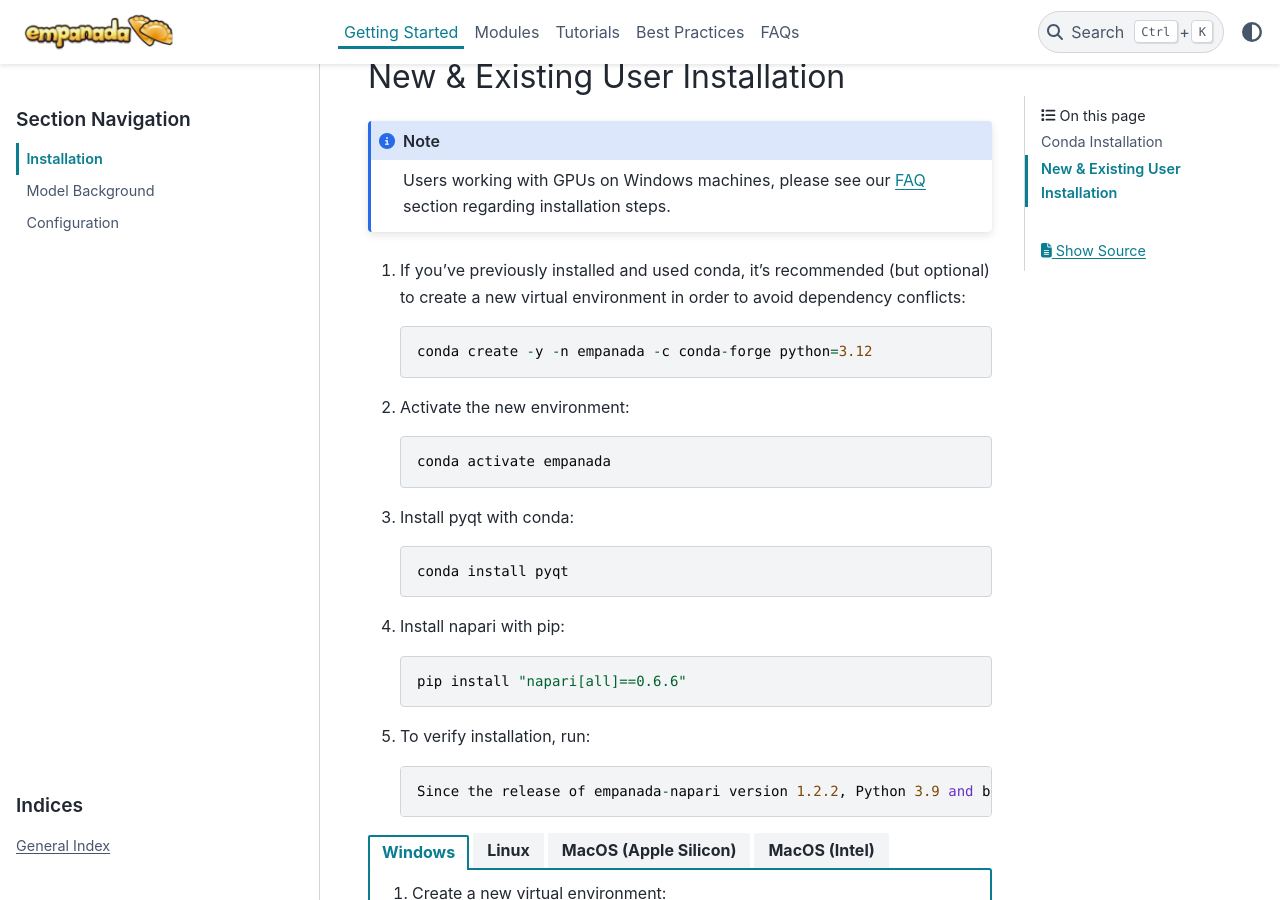
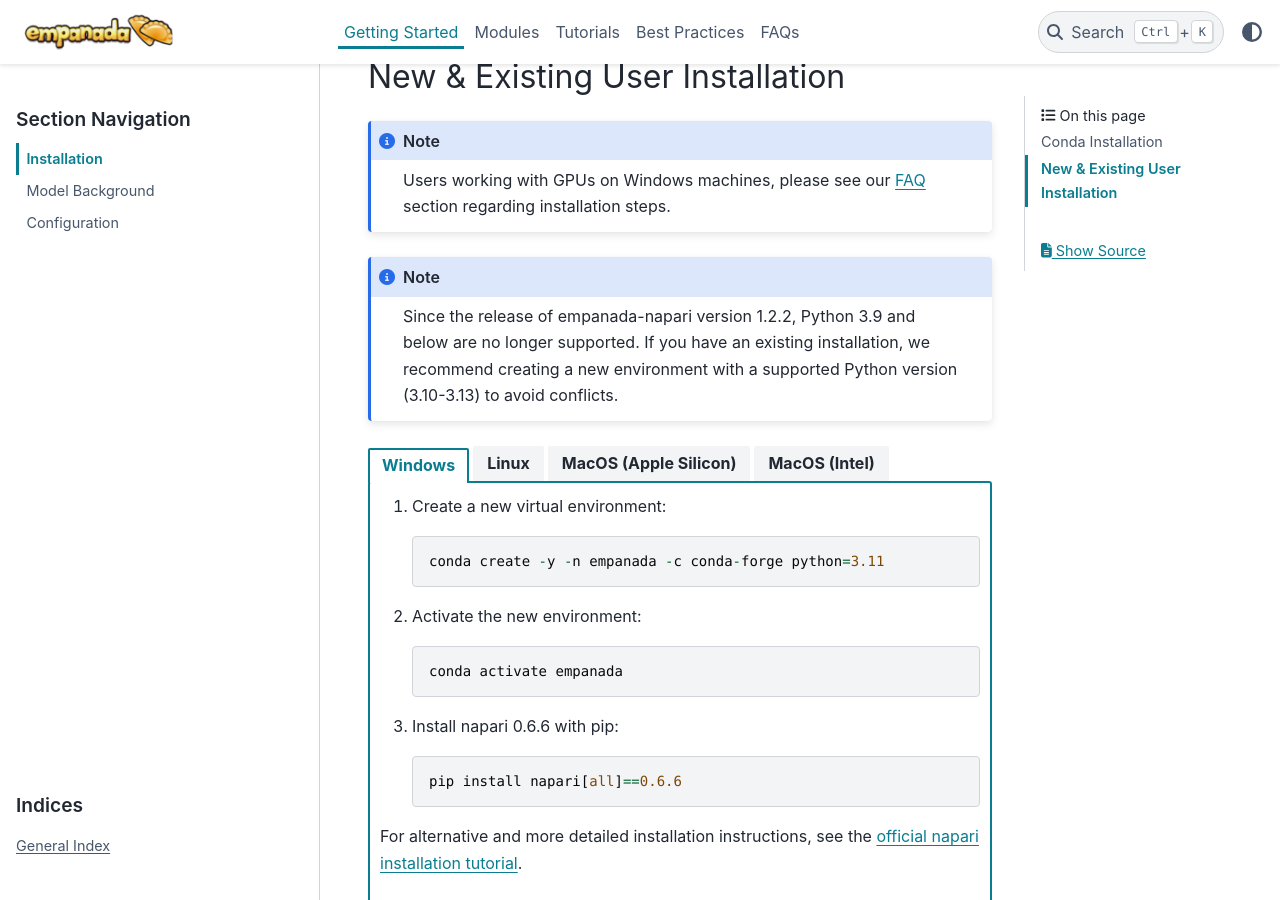
Before and after one commit to volume-em/empanada-napari-docs, a Sphinx documentation site: the page built from docs/getting_started/install.rst, in a window 1280 px wide and 900 px high, scrolled down 1313 px. Built offline with Sphinx 7.4.7 and the PyData theme 0.15.4, drawn with Linux system fonts in a browser that asks for light colours.

Commit message:
Update install.rst

```diff
--- a/docs/getting_started/install.rst
+++ b/docs/getting_started/install.rst
@@ -52,23 +52,7 @@ New & Existing User Installation
 
     Users working with GPUs on Windows machines, please see our :ref:`FAQ <general-faqs>` section regarding installation steps.
 
-1. If you've previously installed and used conda, it's recommended (but optional) to create a new virtual environment in order to avoid dependency conflicts::
-
-    conda create -y -n empanada -c conda-forge python=3.12
-
-#. Activate the new environment::
-
-    conda activate empanada
-
-#. Install pyqt with conda::
-
-    conda install pyqt
-
-#. Install napari with pip::
-
-    pip install "napari[all]==0.6.6"
-
-#. To verify installation, run::
+.. note::
 
     Since the release of empanada-napari version 1.2.2, Python 3.9 and below are no longer supported. If you have an existing installation, we recommend creating a new environment with a supported Python version (3.10-3.13) to avoid conflicts.
 
@@ -164,6 +148,7 @@ New & Existing User Installation
         For step-by-step instructions, :ref:`click here <older-empanada-napari>`.
 
 
+
 To verify installation, run::
 
     napari &
```
